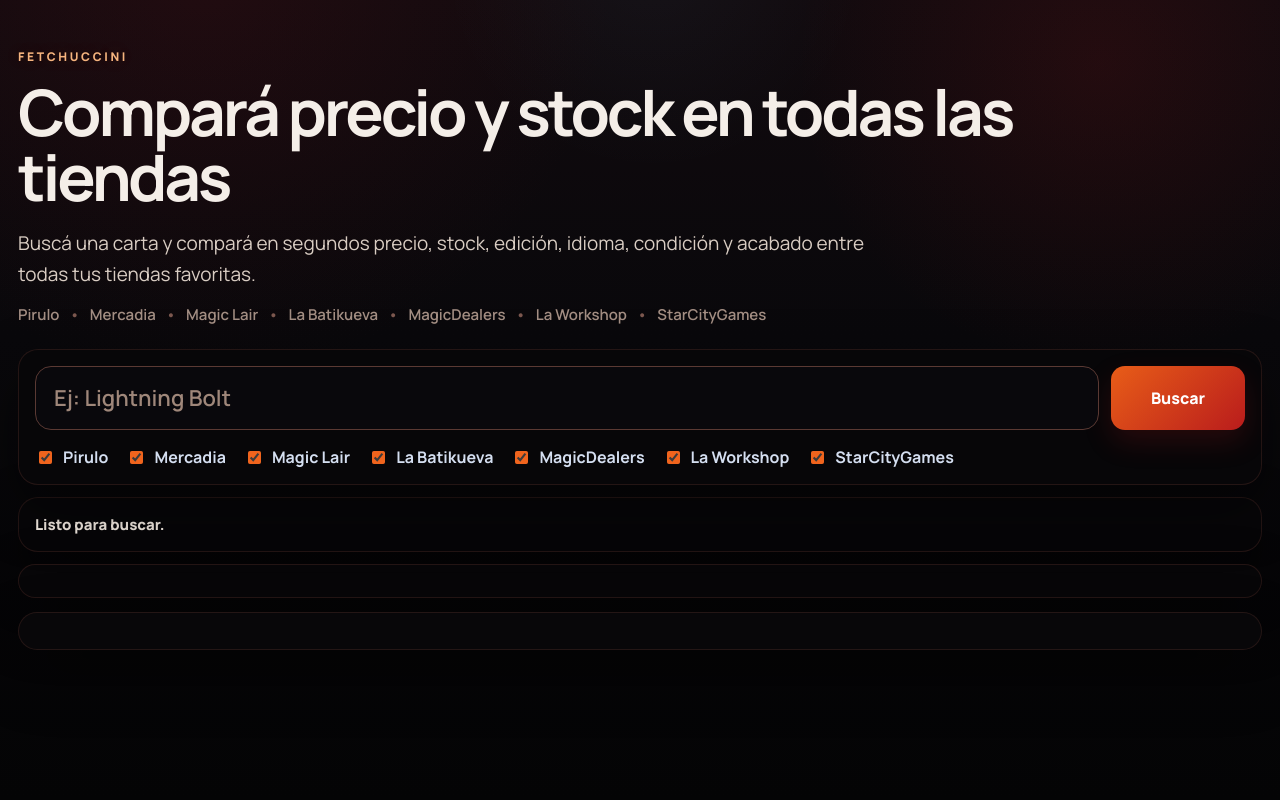
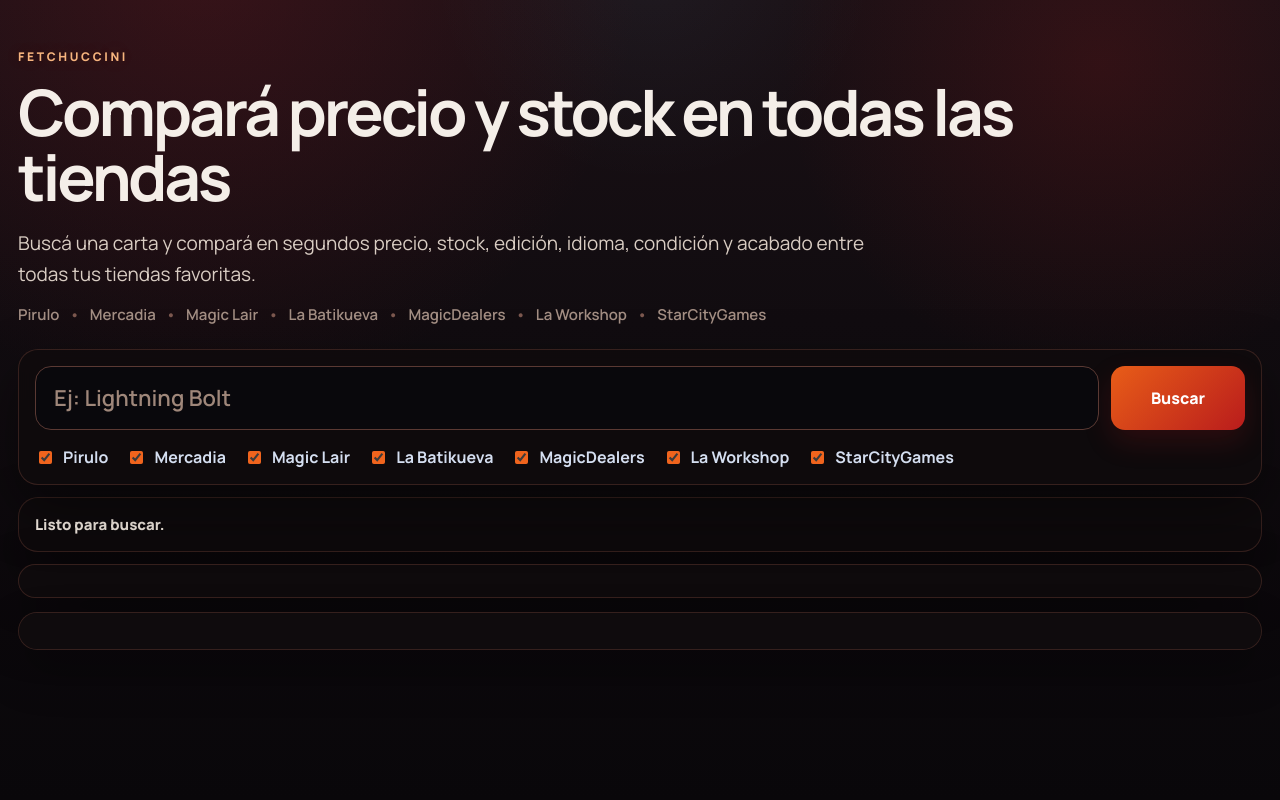
Before and after one commit to LautaroLuna/FETCHUCCINI, a Django app: page / in a window 1280 px wide. Run offline with Django 5.2, Linux system fonts and the light colour scheme.

Commit message:
Adjust constrast and lighten card containers

```diff
--- a/searchapp/static/searchapp/style.css
+++ b/searchapp/static/searchapp/style.css
@@ -1,13 +1,13 @@
 
 :root{
   color-scheme:dark;
-  --bg:#040405;
-  --bg-2:#0a0709;
-  --panel:rgba(8,7,9,.94);
-  --panel-strong:rgba(9,8,10,.985);
-  --panel-hover:rgba(24,13,16,.96);
-  --line:#3a211f;
-  --line-soft:#221313;
+  --bg:#09070a;
+  --bg-2:#130d10;
+  --panel:rgba(15,11,13,.94);
+  --panel-strong:rgba(18,14,16,.985);
+  --panel-hover:rgba(33,21,24,.96);
+  --line:#56302b;
+  --line-soft:#311b19;
   --text:#f4eee8;
   --text-soft:#d9cdc3;
   --muted:#a48f84;
@@ -29,10 +29,10 @@ body{
   margin:0;
   min-height:100vh;
   background:
-    radial-gradient(circle at 16% -4%, rgba(92,18,24,.22), transparent 30%),
-    radial-gradient(circle at 86% 8%, rgba(185,28,28,.12), transparent 23%),
-    radial-gradient(circle at 51% -5%, rgba(125,211,252,.045), transparent 20%),
-    linear-gradient(180deg, #110a0e 0%, #09080b 42%, #040405 100%);
+    radial-gradient(circle at 16% -4%, rgba(129,26,34,.28), transparent 32%),
+    radial-gradient(circle at 86% 8%, rgba(185,28,28,.16), transparent 24%),
+    radial-gradient(circle at 51% -5%, rgba(125,211,252,.05), transparent 21%),
+    linear-gradient(180deg, #1a1015 0%, #110c10 40%, #09070a 100%);
   font-family:'Manrope',Inter,system-ui,Segoe UI,Arial,sans-serif;
   color:var(--text);
 }
@@ -48,7 +48,7 @@ body{
 
 .panel-elevated{
   background:var(--panel);
-  border:1px solid rgba(92,52,44,.34);
+  border:1px solid rgba(120,70,58,.38);
   border-radius:20px;
   box-shadow:var(--shadow);
   backdrop-filter:blur(12px);
@@ -175,7 +175,7 @@ select:focus{border-color:var(--accent);box-shadow:0 0 0 3px rgba(255,122,24,.12
 .view-button.active{background:linear-gradient(135deg, rgba(255,122,24,.22), rgba(220,38,38,.20));border-color:#87483d;color:#fff;box-shadow:inset 0 0 0 1px rgba(255,255,255,.04)}
 .hidden{display:none!important}
 
-.results-wrap{overflow:auto;border-radius:20px;border:1px solid rgba(92,52,44,.34);margin-top:14px;background:var(--panel-strong);box-shadow:var(--shadow)}
+.results-wrap{overflow:auto;border-radius:20px;border:1px solid rgba(120,70,58,.38);margin-top:14px;background:rgba(14,11,13,.975);box-shadow:0 20px 46px rgba(0,0,0,.28)}
 .results-wrap::-webkit-scrollbar{height:12px;width:12px}
 .results-wrap::-webkit-scrollbar-track{background:#09111f}
 .results-wrap::-webkit-scrollbar-thumb{background:#6b4338;border-radius:999px;border:2px solid #0d0a10}
@@ -196,7 +196,7 @@ th,td{padding:18px 14px;border-bottom:1px solid var(--line-soft);text-align:left
 th{position:sticky;top:0;z-index:3;background:linear-gradient(180deg, #191017 0%, #120c12 100%);color:#dbc5b4;font-size:12px;text-transform:uppercase;letter-spacing:.1em;font-weight:800;box-shadow:0 1px 0 var(--line-soft)}
 td{font-size:14px;color:#ebf2ff}
 tbody tr{transition:background .14s ease}
-tbody tr:nth-child(even){background:rgba(27,16,22,.42)}
+tbody tr:nth-child(even){background:rgba(39,24,28,.42)}
 tbody tr:hover{background:var(--panel-hover)}
 tbody tr:last-child td{border-bottom:0}
 .center{text-align:center}
@@ -262,9 +262,9 @@ tbody tr:last-child td{border-bottom:0}
 .muted{color:var(--muted)}
 .empty-state{padding:32px 18px;text-align:center;color:var(--muted);font-size:15px;font-weight:700}
 
-.cards-grid{display:grid;grid-template-columns:repeat(auto-fill,minmax(340px,1fr));gap:18px;padding:18px}
-.result-card{display:grid;gap:16px;padding:18px;border-radius:18px;background:linear-gradient(180deg,rgba(15,11,13,.985),rgba(8,7,9,.995));border:1px solid rgba(82,44,37,.34);box-shadow:0 16px 36px rgba(0,0,0,.22);transition:transform .16s ease,border-color .16s ease,box-shadow .16s ease}
-.result-card:hover{transform:translateY(-2px);border-color:#8d4e37;box-shadow:0 22px 44px rgba(0,0,0,.28)}
+.cards-grid{display:grid;grid-template-columns:repeat(auto-fill,minmax(340px,1fr));gap:18px;padding:18px;background:rgba(18,13,15,.34)}
+.result-card{display:grid;gap:16px;padding:18px;border-radius:18px;background:linear-gradient(180deg,rgba(27,18,20,.985),rgba(16,12,14,.995));border:1px solid rgba(126,72,55,.42);box-shadow:0 16px 36px rgba(0,0,0,.24);transition:transform .16s ease,border-color .16s ease,box-shadow .16s ease}
+.result-card:hover{transform:translateY(-2px);border-color:#b46040;box-shadow:0 22px 44px rgba(0,0,0,.30)}
 .result-card-top{display:flex;gap:16px;align-items:flex-start}
 .result-card .thumb{width:112px;height:156px;flex-basis:112px}
 .result-card-title{margin:0;font-size:22px;line-height:1.18;letter-spacing:-.02em}
@@ -281,7 +281,7 @@ tbody tr:last-child td{border-bottom:0}
 
 .modal{position:fixed;inset:0;z-index:60;display:flex;align-items:center;justify-content:center;padding:24px}
 .modal-backdrop{position:absolute;inset:0;background:rgba(3,6,12,.75);backdrop-filter:blur(6px)}
-.modal-dialog{position:relative;z-index:2;width:min(980px,100%);background:linear-gradient(180deg, rgba(15,10,13,.99), rgba(6,6,8,.995));border:1px solid rgba(92,52,44,.34);border-radius:24px;box-shadow:0 30px 70px rgba(0,0,0,.45);padding:24px}
+.modal-dialog{position:relative;z-index:2;width:min(980px,100%);background:linear-gradient(180deg, rgba(26,17,20,.99), rgba(13,10,12,.995));border:1px solid rgba(120,70,58,.38);border-radius:24px;box-shadow:0 30px 70px rgba(0,0,0,.45);padding:24px}
 .modal-close{position:absolute;top:16px;right:16px;width:42px;height:42px;border-radius:999px;background:#181017;border:1px solid #6b4338;color:#f8eada;font-size:28px;line-height:1}
 .modal-layout{display:grid;grid-template-columns:300px 1fr;gap:26px;align-items:start}
 .modal-image-wrap{display:flex;justify-content:center}
```
Also changed, not shown: HOTFIX_v0_21.md (added, +11 -0 lines).
